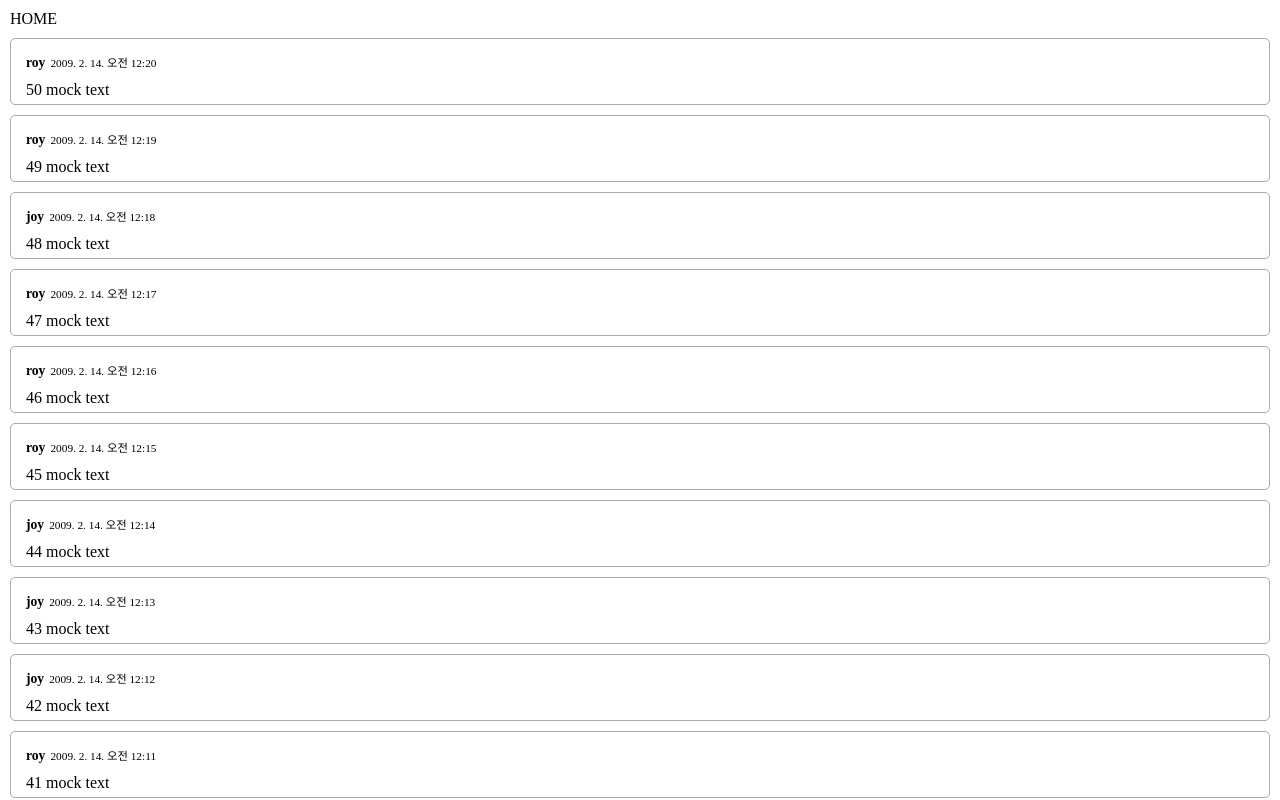
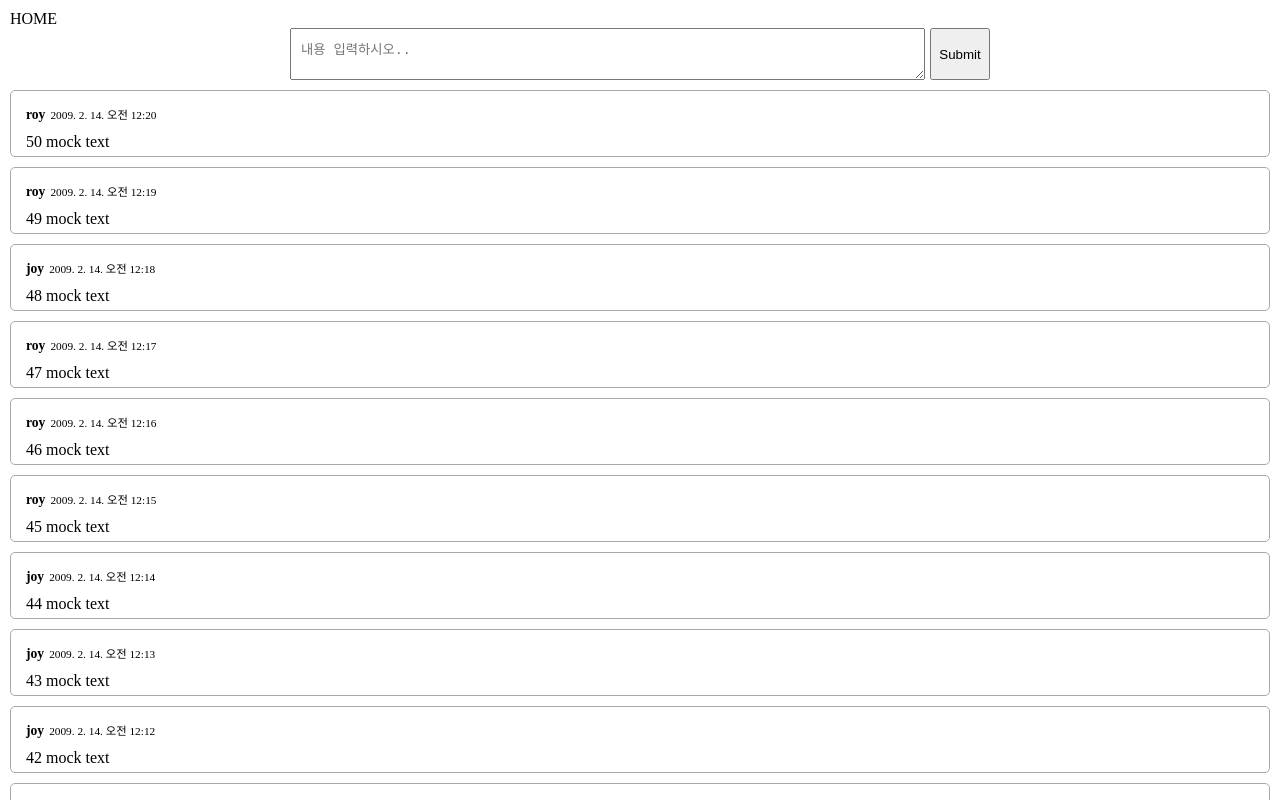
Before and after one commit to limunosekai/react-gql-example, a Next.js app in the folder client/: page / in a window 1280 px wide. Shown: the top 800 px of the page. Built offline with nearby package versions, Linux system fonts and the light colour scheme.

Commit message:
feat: message CRUD

```diff
--- /dev/null
+++ b/client/components/MsgInput/index.js
@@ -0,0 +1,26 @@
+import { useRef } from "react";
+
+const MsgInput = ({ mutate, id = undefined, text = "" }) => {
+  const textRef = useRef(null);
+
+  const handleSubmit = (e) => {
+    e.preventDefault();
+    e.stopPropagation();
+    const text = textRef.current.value;
+    textRef.current.value = "";
+    mutate(text, id);
+  };
+
+  return (
+    <form className="messages__input" onSubmit={handleSubmit}>
+      <textarea
+        ref={textRef}
+        placeholder="내용 입력하시오.."
+        defaultValue={text}
+      />
+      <button type="submit">Submit</button>
+    </form>
+  );
+};
+
+export default MsgInput;
--- a/client/components/MsgItem/index.js
+++ b/client/components/MsgItem/index.js
@@ -1,4 +1,15 @@
-const MsgItem = ({ userId, text, timestamp }) => {
+import MsgInput from "../MsgInput";
+
+const MsgItem = ({
+  id,
+  userId,
+  text,
+  timestamp,
+  onUpdate,
+  isEditing = false,
+  onStartEdit,
+  onDelete,
+}) => {
   return (
     <li className="messages__item">
       <h3>
@@ -14,7 +25,17 @@ const MsgItem = ({ userId, text, timestamp }) => {
           })}
         </sub>
       </h3>
-      {text}
+      {isEditing ? (
+        <>
+          <MsgInput mutate={onUpdate} id={id} text={text} />
+        </>
+      ) : (
+        text
+      )}
+      <div className="messages__buttons">
+        <button onClick={onStartEdit}>Edit</button>
+        <button onClick={onDelete}>Delete</button>
+      </div>
     </li>
   );
 };
--- a/client/components/MsgList.js/index.js
+++ /dev/null
@@ -1,35 +0,0 @@
-import { useState, useEffect } from "react";
-import MsgItem from "../MsgItem";
-
-const MsgList = () => {
-  const userIds = ["roy", "joy"];
-  const getRandomUserId = () => userIds[Math.round(Math.random())];
-  const [mockMsgs, setMockMsgs] = useState([]);
-
-  useEffect(() => {
-    const temp = Array(50)
-      .fill(0)
-      .map((_, i) => ({
-        id: i + 1,
-        userId: getRandomUserId(),
-        timestamp: 1234567890123 + i * 1000 * 60,
-        text: `${i + 1} mock text`,
-      }))
-      .reverse();
-    setMockMsgs(temp);
-  }, []);
-
-  if (mockMsgs.length === 0) {
-    return null;
-  }
-
-  return (
-    <ul className="messages">
-      {mockMsgs?.map((item) => (
-        <MsgItem key={item.id} {...item} />
-      ))}
-    </ul>
-  );
-};
-
-export default MsgList;
--- /dev/null
+++ b/client/components/MsgList/index.js
@@ -0,0 +1,84 @@
+import { useState, useEffect } from "react";
+import { MsgInput, MsgItem } from "..";
+
+const MsgList = () => {
+  const userIds = ["roy", "joy"];
+  const getRandomUserId = () => userIds[Math.round(Math.random())];
+  const [mockMsgs, setMockMsgs] = useState([]);
+  const [editingId, setEditingId] = useState(null);
+
+  useEffect(() => {
+    const temp = Array(50)
+      .fill(0)
+      .map((_, i) => ({
+        id: i + 1,
+        userId: getRandomUserId(),
+        timestamp: 1234567890123 + i * 1000 * 60,
+        text: `${i + 1} mock text`,
+      }))
+      .reverse();
+    setMockMsgs(temp);
+  }, []);
+
+  const handleCreate = (text) => {
+    const newMsg = {
+      id: mockMsgs.length + 2,
+      userId: getRandomUserId(),
+      timestamp: Date.now(),
+      text: `${mockMsgs.length} ${text}`,
+    };
+    setMockMsgs((prev) => [newMsg, ...prev]);
+  };
+
+  const handleUpdate = (text, id) => {
+    setMockMsgs((prev) => {
+      const targetIndex = mockMsgs.findIndex((msg) => msg.id === id);
+      if (targetIndex < 0) {
+        return prev;
+      }
+      const newMsgs = [...prev];
+      newMsgs.splice(targetIndex, 1, {
+        ...prev[targetIndex],
+        text,
+      });
+      return newMsgs;
+    });
+    setEditingId(null);
+  };
+
+  const handleDelete = (id) => {
+    setMockMsgs((prev) => {
+      const targetIndex = mockMsgs.findIndex((msg) => msg.id === id);
+      if (targetIndex < 0) {
+        return prev;
+      }
+      const newMsgs = [...prev];
+      newMsgs.splice(targetIndex, 1);
+      return newMsgs;
+    });
+  };
+
+  if (mockMsgs.length === 0) {
+    return null;
+  }
+
+  return (
+    <>
+      <MsgInput mutate={handleCreate} />
+      <ul className="messages">
+        {mockMsgs?.map((item) => (
+          <MsgItem
+            key={item.id}
+            {...item}
+            onUpdate={handleUpdate}
+            isEditing={editingId === item.id}
+            onStartEdit={() => setEditingId(item.id)}
+            onDelete={() => handleDelete(item.id)}
+          />
+        ))}
+      </ul>
+    </>
+  );
+};
+
+export default MsgList;
--- /dev/null
+++ b/client/components/index.js
@@ -0,0 +1,3 @@
+export { default as MsgList } from "./MsgList";
+export { default as MsgItem } from "./MsgItem";
+export { default as MsgInput } from "./MsgInput";
--- a/client/pages/index.js
+++ b/client/pages/index.js
@@ -1,4 +1,4 @@
-import MsgList from "../components/MsgList.js";
+import { MsgList } from "../components";
 
 const Home = () => {
   return (
```
